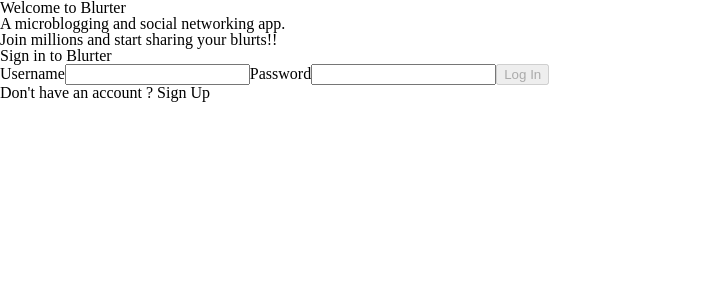
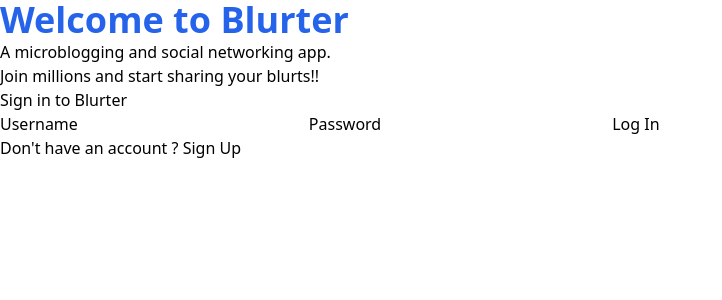
Before and after one commit to ebishiru/blurter, a React (Create React App) app in the folder client/: page / in a window 1280 px wide. Shown: the top 300 px of the page, without its empty margins (0-722 px from the left). Built offline with nearby package versions, Linux system fonts and the light colour scheme.

Commit message:
Added tailwindcssv3

```diff
--- a/client/package.json
+++ b/client/package.json
@@ -26,5 +26,8 @@
       "last 1 firefox version",
       "last 1 safari version"
     ]
+  },
+  "devDependencies": {
+    "tailwindcss": "^3.4.17"
   }
 }
--- a/client/public/index.html
+++ b/client/public/index.html
@@ -4,7 +4,6 @@
     <meta charset="UTF-8">
     <meta name="viewport" content="width=device-width, initial-scale=1.0">
     <link rel="icon" href="./assets/message.png" />
-    <link rel="stylesheet" href="./style.css" />
     <title>Blurter - Microblogging App</title>
 </head>
 <body>
--- a/client/public/style.css
+++ /dev/null
@@ -1,50 +0,0 @@
-/* http://meyerweb.com/eric/tools/css/reset/
-   v2.0 | 20110126
-   License: none (public domain)
-*/
-
-html, body, div, span, applet, object, iframe,
-h1, h2, h3, h4, h5, h6, p, blockquote, pre,
-a, abbr, acronym, address, big, cite, code,
-del, dfn, em, img, ins, kbd, q, s, samp,
-small, strike, strong, sub, sup, tt, var,
-b, u, i, center,
-dl, dt, dd, ol, ul, li,
-fieldset, form, label, legend,
-table, caption, tbody, tfoot, thead, tr, th, td,
-article, aside, canvas, details, embed,
-figure, figcaption, footer, header, hgroup,
-menu, nav, output, ruby, section, summary,
-time, mark, audio, video {
-	margin: 0;
-	padding: 0;
-	border: 0;
-	font-size: 100%;
-	font: inherit;
-	vertical-align: baseline;
-}
-/* HTML5 display-role reset for older browsers */
-article, aside, details, figcaption, figure,
-footer, header, hgroup, menu, nav, section {
-	display: block;
-}
-body {
-	line-height: 1;
-}
-ol, ul {
-	list-style: none;
-}
-blockquote, q {
-	quotes: none;
-}
-blockquote:before, blockquote:after,
-q:before, q:after {
-	content: '';
-	content: none;
-}
-table {
-	border-collapse: collapse;
-	border-spacing: 0;
-}
-
-/* CSS Reset Above */
--- a/client/src/App.js
+++ b/client/src/App.js
@@ -1,5 +1,4 @@
 import { BrowserRouter as Router, Routes, Route, Navigate } from "react-router-dom";
-
 import Main from "./Pages/Main";
 
 const App = () => {
--- a/client/src/Pages/Main/index.js
+++ b/client/src/Pages/Main/index.js
@@ -42,7 +42,7 @@
 
     return (
         <>
-        <h1>Welcome to Blurter</h1>
+        <h1 className="text-4xl font-bold text-blue-600">Welcome to Blurter</h1>
         <p>A microblogging and social networking app.</p>
         <p>Join millions and start sharing your blurts!!</p>
         <div>
--- /dev/null
+++ b/client/src/Pages/SignUp/index.js
@@ -0,0 +1,13 @@
+
+
+const SignUp = () => {
+
+    return (
+        <>
+        <form>
+        </form>
+        </>
+    )
+}
+
+export default SignUp
--- /dev/null
+++ b/client/src/index.css
@@ -0,0 +1,3 @@
+@tailwind base;
+@tailwind components;
+@tailwind utilities;
--- a/client/src/index.js
+++ b/client/src/index.js
@@ -1,3 +1,4 @@
+import "./index.css";
 import ReactDOM from "react-dom/client";
 import App from "./App";
 
--- /dev/null
+++ b/client/tailwind.config.js
@@ -0,0 +1,10 @@
+/** @type {import('tailwindcss').Config} */
+module.exports = {
+  content: [
+    "./src/**/*.{js,jsx,ts,tsx}",
+  ],
+  theme: {
+    extend: {},
+  },
+  plugins: [],
+}
```
Also changed, not shown: 1 other file (tests, documents, lock files or other folders).
